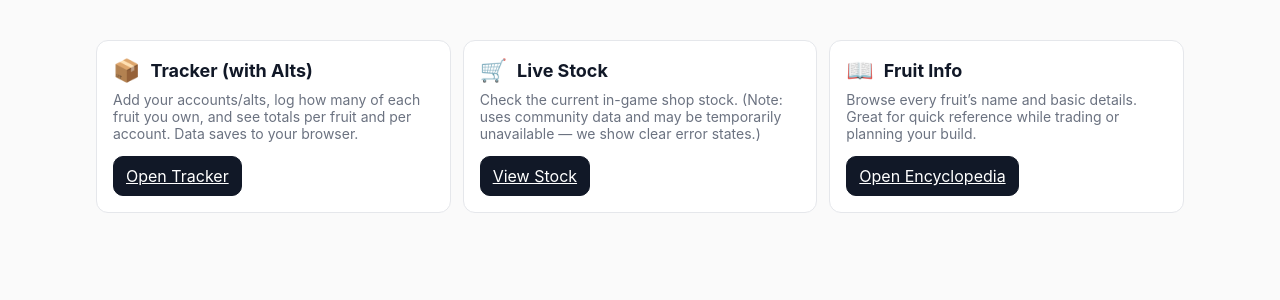
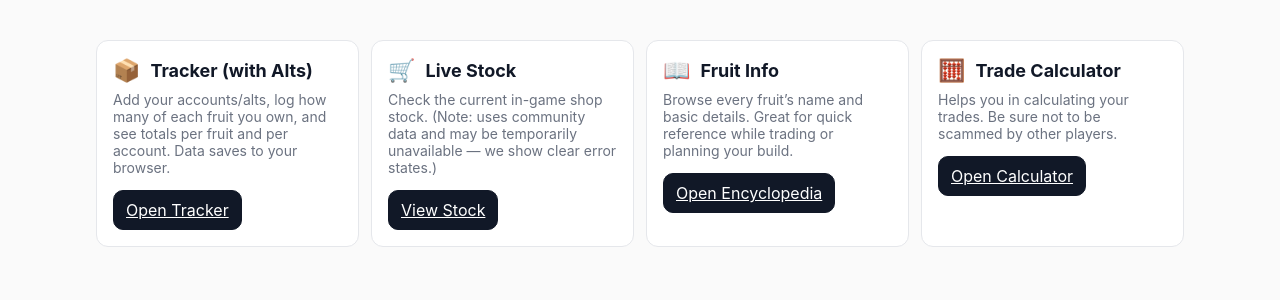
Before and after one commit to Abled-Taha/bloxfruits-fruits-tracker, a Next.js app: page / in a window 1280 px wide. Shown: the top 300 px of the page. Built offline with nearby package versions, Linux system fonts and the light colour scheme.

Commit message:
Added Search Function

```diff
--- a/app/page.tsx
+++ b/app/page.tsx
@@ -90,6 +90,36 @@ export default function Home() {
               </Link> */}
             </div>
           </article>
+
+          <article className="bf-card">
+            <div style={{ display: "flex", alignItems: "center", gap: 10 }}>
+              <span aria-hidden style={{ fontSize: 22 }}>🧮</span>
+              <h2 className="bf-h2" style={{ margin: 0 }}>Trade Calculator</h2>
+            </div>
+            <p className="bf-muted" style={{ marginTop: 8 }}>
+              Helps you in calculating your trades. Be sure not to be scammed by other players.
+            </p>
+            <div className="bf-btn-row" style={{ marginTop: 8 }}>
+              <Link href="https://fruityblox.com/trade-calculator" className="bf-btn bf-btn-primary">
+                Open Calculator
+              </Link>
+            </div>
+          </article>
+
+          {/* <article className="bf-card">
+            <div style={{ display: "flex", alignItems: "center", gap: 10 }}>
+              <span aria-hidden style={{ fontSize: 22 }}>🔐</span>
+              <h2 className="bf-h2" style={{ margin: 0 }}>Trade Saver</h2>
+            </div>
+            <p className="bf-muted" style={{ marginTop: 8 }}>
+              Remembers your trades for you. Never forget what you traded or with whom and when.
+            </p>
+            <div className="bf-btn-row" style={{ marginTop: 8 }}>
+              <Link href="/saver" className="bf-btn bf-btn-primary">
+                Open Trade Saver
+              </Link>
+            </div>
+          </article> */}
         </div>
       </section>
 
```
Also changed, not shown: app/calculator/page.tsx (added), app/saver/page.tsx (added).
